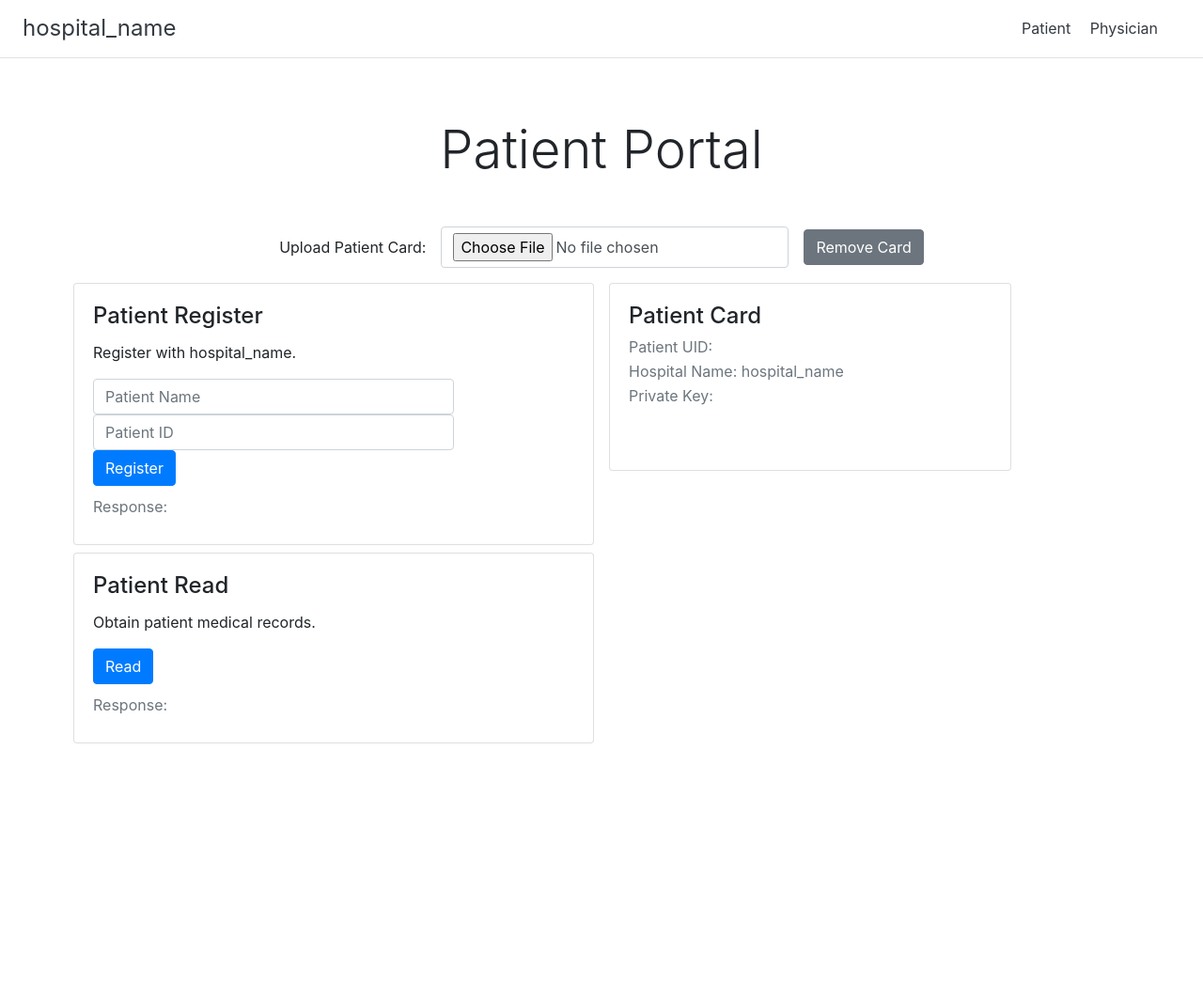
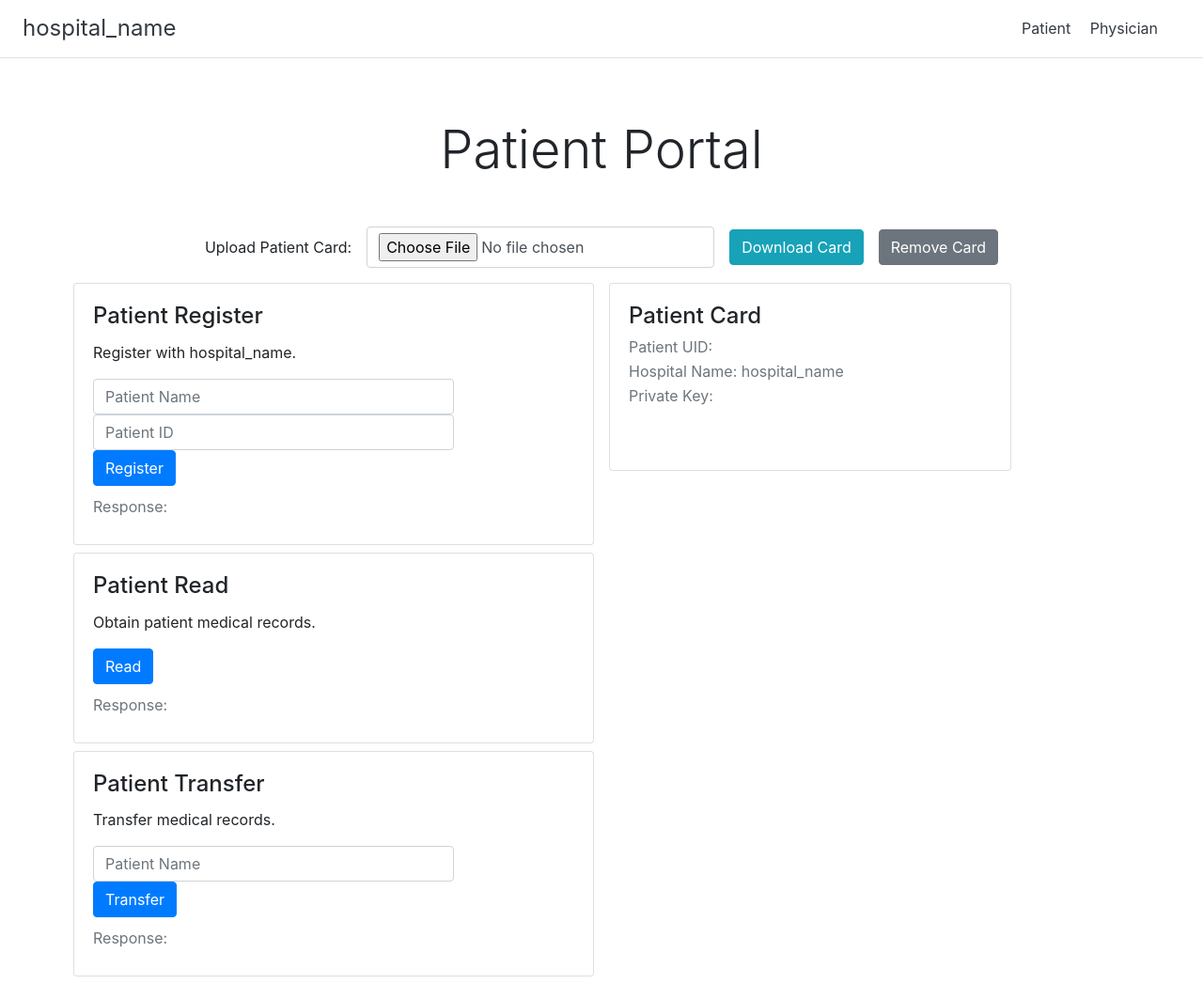
Before and after one commit to CSCI-2952-F/consistent-hrms, a Flask app: page /patient in a window 1280 px wide. Shown: the whole page at 94% size. Before the commit the page ends 791 px from the top, so only its background shows below. Run offline with Flask 2, Linux system fonts and the light colour scheme; some libraries are stand-ins or nearby versions.

Commit message:
more user friendly patient card semantics

```diff
--- a/src/frontend/templates/patient.html
+++ b/src/frontend/templates/patient.html
@@ -9,6 +9,9 @@
       <div class="pl-3">
         <input type="file" id="files" class="form-control" accept=".csv" required />
       </div>
+    </div>
+    <div class="pl-3 form-group">
+      <button type="submit" class="btn btn-info" onclick="downloadCard()">Download Card</button>
     </div>
     <div class="pl-3 form-group">
       <button type="submit" class="btn btn-secondary" onclick="removeCard()">Remove Card</button>
@@ -47,6 +50,22 @@
             </form>
             <div class="card-subtitle mb-2 text-muted">Response:</div>
             <div class="card-text" id="read-output"></div>
+          </div>
+        </div>
+      </div>
+      <div class="row">
+        <div class="card w-100 mb-2 ml-2 mr-2">
+          <div class="card-body">
+            <h4 class="card-title">Patient Transfer</h4>
+            <p class="card-text">Transfer medical records.</p>
+            <form>
+              <div class="form-group">
+                <input type="text" class="form-control w-75" id="patient_name" placeholder="Patient Name" />
+                <a href="#" class="btn btn-primary" role="button" onclick="transfer()">Transfer</a>
+              </div>
+            </form>
+            <div class="card-subtitle mb-2 text-muted">Response:</div>
+            <div class="card-text" id="transfer-output"></div>
           </div>
         </div>
       </div>
@@ -136,9 +155,14 @@
               success: function (response) {
                 let reg_div = document.getElementById('registration-output');
                 reg_div.innerHTML = 'Registration Successful.';
-                // Download patient card.
                 patient_data[0][0] = response.uid;
-                download(patient_data);
+
+                // Update patient card UI.
+                let card_patient_uid_div = document.getElementById('patient_card_uid');
+                card_patient_uid_div.innerHTML = patient_data[0][0];
+
+                let card_private_key_div = document.getElementById('patient_card_private_key');
+                card_private_key_div.innerHTML = patient_data[0][1];
               },
             });
           })
@@ -158,7 +182,7 @@
    */
   function read() {
     let read_output_div = document.getElementById('read-output');
-    // Grap the uid from the card.
+    // Grab the uid from the card.
     card_patient_uid_div = $('#patient_card_uid');
     let patient_uid = card_patient_uid_div.text();
     if (patient_uid == "") {
@@ -223,7 +247,13 @@
 
   fileInput.addEventListener('change', readFile);
 
-  function download(data) {
+  function downloadCard() {
+    var data = [['', '']];
+    let card_patient_uid_div = document.getElementById('patient_card_uid');
+    let card_private_key_div = document.getElementById('patient_card_private_key');
+    data[0][0] = card_patient_uid_div.innerHTML;
+    data[0][1] = card_private_key_div.innerHTML;
+
     var csv = 'UID,PRIV_KEY\n';
     data.forEach(function(row) {
             csv += row.join(',');
--- a/src/frontend/templates/physician.html
+++ b/src/frontend/templates/physician.html
@@ -10,8 +10,8 @@
         <p class="card-text">Register with {{ hospital_name }}.</p>
         <form>
           <div class="form-group">
-            <input type="text" class="form-control" id="physician_name" placeholder="Physician Name" />
-            <input type="text" class="form-control" id="physician_id" placeholder="Physician ID" />
+            <input type="text" class="form-control w-75" id="physician_name" placeholder="Physician Name" />
+            <input type="text" class="form-control w-75" id="physician_id" placeholder="Physician ID" />
             <a href="#" class="btn btn-primary" role="button" onclick="phys_register()">Register</a>
           </div>
         </form>
```
